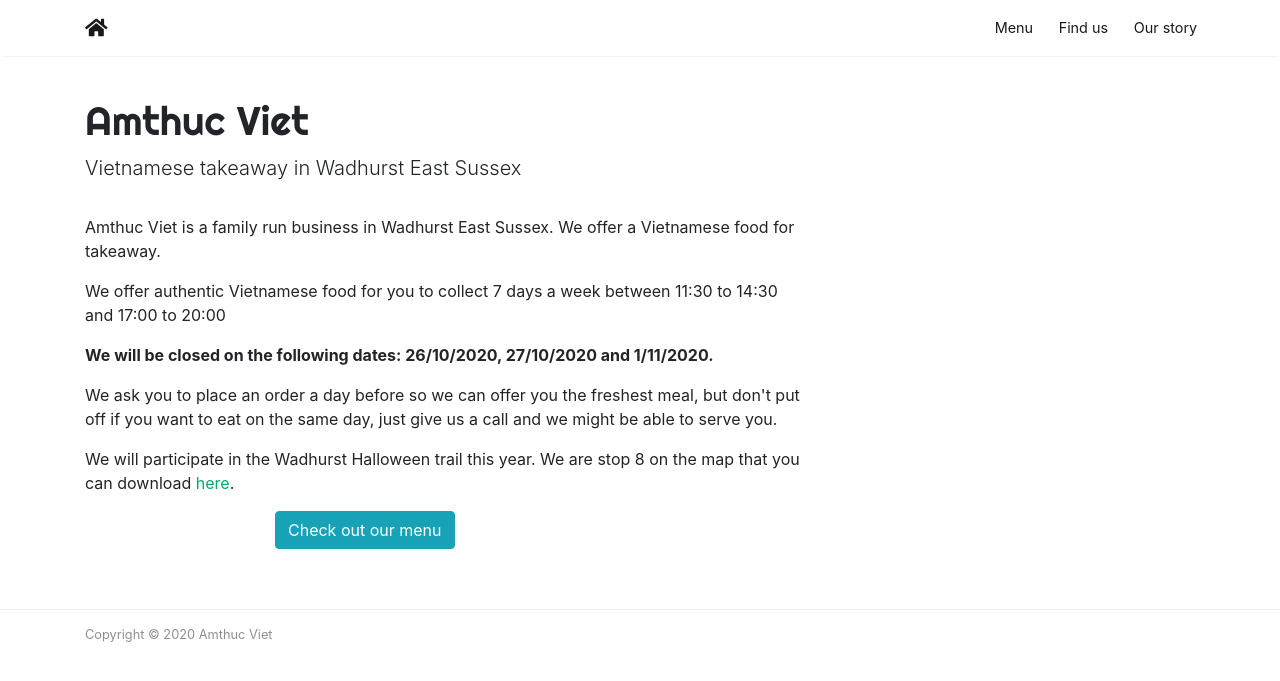
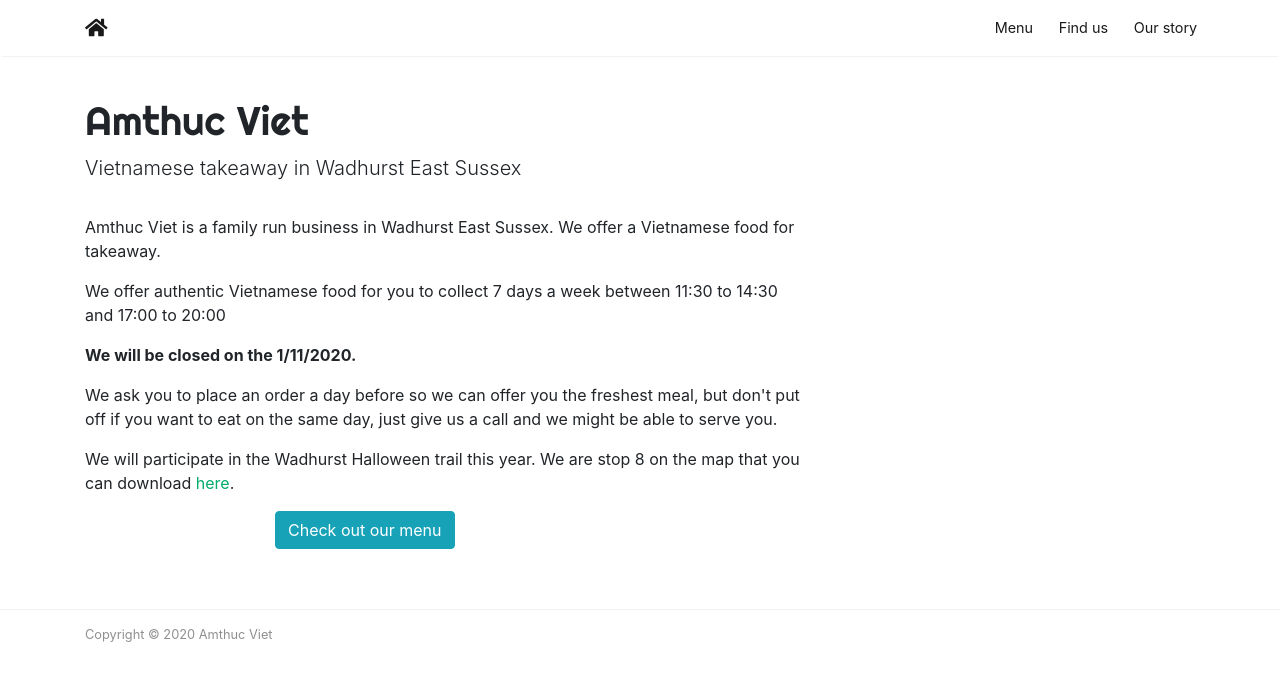
Before and after one commit to sela/amthuc-viet, a Jekyll site: the page built from index.html, in a window 1280 px wide. Shown: the top 681 px of the page. Built offline with Jekyll 4.4.1, drawn with Linux system fonts in a browser that asks for light colours; nearby versions of some CDN libraries; the list of posts is cut into pages by our own code; comment, search, counter and statistics services are not loaded.

Commit message:
change temp open times

```diff
--- a/_layouts/default.html
+++ b/_layouts/default.html
@@ -59,13 +59,13 @@ ga('send', 'pageview');
     <div class="modal-dialog" role="document">
         <div class="modal-content">
             <div class="modal-header">
-                <h5 class="modal-title">Update 24th Oct 2020</h5>
+                <h5 class="modal-title">Update 31st Oct 2020</h5>
                 <button type="button" class="close" data-dismiss="modal" aria-label="Close">
                     <span aria-hidden="true">&times;</span>
                 </button>
             </div>
             <div class="modal-body">
-                <p>We will be closed on the following dates: 26/10, 27/10 and 1/11.</p>
+                <p>We will be closed on 1st November.</p>
             </div>
             <div class="modal-footer">
                 <button type="button" class="btn btn-secondary" data-dismiss="modal">Close</button>
--- a/index.html
+++ b/index.html
@@ -15,7 +15,7 @@ title: Home
         <div class="col-md-8 pr-4">
             <p>Amthuc Viet is a family run business in Wadhurst East Sussex. We offer a Vietnamese food for takeaway.</p>
             <p>We offer authentic Vietnamese food for you to collect 7 days a week between 11:30 to 14:30 and 17:00 to 20:00</p>
-            <p><b>We will be closed on the following dates: 26/10/2020, 27/10/2020 and 1/11/2020.</b></p>
+            <p><b>We will be closed on the 1/11/2020.</b></p>
             <p>We ask you to place an order a day before so we can offer you the freshest meal, but don't put off if you want to eat
             on the same day, just give us a call and we might be able to serve you.</p>
             <p>We will participate in the Wadhurst Halloween trail this year. We are stop 8 on the map that you can download <a href="assets/images/temp/halloween.jpg" download>here</a>.</p>
```
